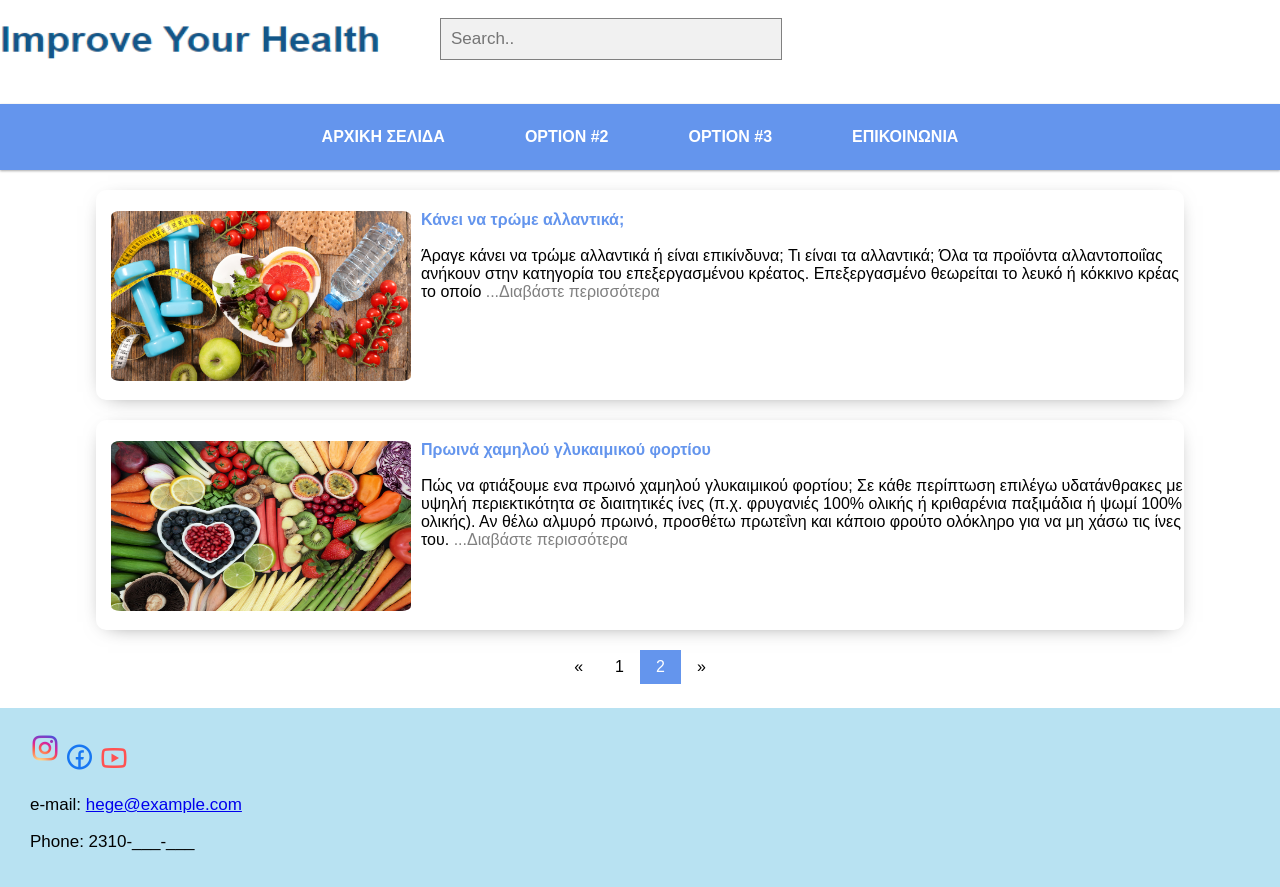
After one commit to AristeaLachana/PSPI2022, a PHP site: page /allArticlesNutrition2.html in a window 1280 px wide. The commit adds this page. Run offline with PHP 8.4, Linux system fonts and the light colour scheme.

Commit message:
Articles updated - changed colors, more pages, examples of articles in Nutrition issue: examples of articles in Psychology and Exercise

```diff
--- /dev/null
+++ b/allArticlesNutrition2.html
@@ -0,0 +1,133 @@
+<!DOCTYPE html>
+<html lang="en" dir="ltr">
+  <head>
+    <meta charset = "UTF-8" name="viewport" content="width=device-width, initial-scale=1.0">
+    <link rel="stylesheet" href="https://cdnjs.cloudflare.com/ajax/libs/font-awesome/4.7.0/css/font-awesome.min.css">
+    <link rel="stylesheet" href="pspi.css">
+    <!-- Font icons pulled from remix icon CDN (Content delivery network) -->
+   <link href="https://cdn.jsdelivr.net/npm/remixicon@2.5.0/fonts/remixicon.css" rel="stylesheet">
+   <!-- Link to your stylesheet -->
+   <link rel="stylesheet" href="./styles.css">
+   <!-- -->
+   <meta http-equiv="X-UA-Compatible" content="IE=edge">
+
+    <title>Nutrition</title>
+
+    <style>
+
+    body {
+      margin: 0;
+      font-family: Arial, Helvetica, sans-serif;
+    }
+    /*a{text-decoration: none;}*/
+    </style>
+  </head>
+
+  <body>
+    <div class="logo" >
+        <a href="firstPage.html"> <img alt="Improve Your Health" src="logo.png"
+           width="400" height="100"></a>
+    </div>
+  <br>
+    <form class="search" style="margin:auto;max-width:400px">
+      <input type="text" placeholder="Search.." name="search">
+    </form>
+
+    <div class="page">
+      <nav class="page__menu page__custom-settings menu">
+
+        <ul class="menu__list r-list">
+          <li class="menu__group"><a href="#0" class="menu__link r-link text-underlined">ΑΡΧΙΚΗ ΣΕΛΙΔΑ</a></li>
+          <li class="menu__group"><a href="#0" class="menu__link r-link text-underlined">Option #2</a></li>
+          <li class="menu__group"><a href="#0" class="menu__link r-link text-underlined">Option #3</a></li>
+          <li class="menu__group"><a href="contactpage.html" class="menu__link r-link text-underlined">Επικοινωνια</a></li>
+
+        </ul>
+
+      </nav>
+    </div>
+
+    <!--first article-->
+    <div class="containerBlog">
+      <br>
+
+      <p>
+        <a class="containerBlog__img_link" href="#">
+          <img class="containerBlog__img" src="img2.jpeg"/>
+        </a>
+<a href="#"><strong style="color:#6495ED">Κάνει να τρώμε αλλαντικά;</strong></a><br><br>
+Άραγε κάνει να τρώμε αλλαντικά ή είναι επικίνδυνα; Τι είναι τα αλλαντικά;
+Όλα τα προϊόντα αλλαντοποιΐας ανήκουν στην κατηγορία του επεξεργασμένου κρέατος.
+
+Επεξεργασμένο θεωρείται το λευκό ή κόκκινο κρέας το οποίο
+<!--έχει συντηρηθεί με τη χρήση μεθόδων (όπως κάπνισμα, ωρίμανση, προσθήκη αλατιού) ή και με τη χρήση χημικών ουσιών όπως νιτρώδες νάτριο (πχ. ζαμπόν, πάριζα, γαλοπούλα, φέτες κοτόπουλου, σουτζούκι, λουκάνικα κλπ).
+
+Πηγή: Εθνικός Διατροφικός Οδηγός
+
+Γιατί θεωρείται επικίνδυνο;
+Δυστυχώς τα τελευταία χρόνια η συχνή κατανάλωση αυτού του τύπου κρέατος έχει συνδεθεί συστηματικά με αυξημένο κίνδυνο καρκινογένεσης. Με αποτέλεσμα το IARC Working group του Παγκόσμιου Οργανισμού Υγείας να το θεωρεί Group 1 Καρκινογόνο (δηλαδή ότι προκαλεί καρκίνο).
+
+Υπάρχουν Ισχυρές ενδείξεις ότι συνδέεται με αυξημένο κίνδυνο καρκίνου παχέος εντέρου και κάποια δεδομένα για καρκίνο στομάχου (όχι με σιγουριά).
+Πηγή: https://www.who.int/news-room/q-a-detail/q-a-on-the-carcinogenicity-of-the-consumption-of-red-meat-and-processed-meat)
+
+Πόσο μπορώ να τρώω;
+Έως 30γρ /εβδομάδα ΜΟΝΟ!!
+Δηλαδή 1 φέτα γαλοπούλα ή 1 λεπτη φέτα σαλάμι κλπ..
+Πηγή: Εθνικός Διατροφικός Οδηγός
+
+Η γνώμη μου είναι επειδή όταν βγαίνουμε μπορεί να πάρουμε 1 πίτσα ή 1 μακαρονάδα με κάποιο αλλαντικό καλό είναι να μην τα αγοράζουμε στο σπίτι τουλάχιστον..
+
+Προτιμάμε πιο συχνά αυγό ή τυρί χαμηλών λιπαρών στο sandwich μας αντί για αλλαντικά. -->
+<a href="#" style="color:grey;">...Διαβάστε περισσότερα</a>
+
+</p>
+
+</div>
+
+<!--second article-->
+    <div class="containerBlog">
+      <br>
+
+      <p>
+        <a class="containerBlog__img_link" href="#">
+          <img class="containerBlog__img" src="img.jpeg"/>
+        </a>
+        <a href="#"><strong style="color:#6495ED">Πρωινά χαμηλού γλυκαιμικού φορτίου</strong></a><br><br>
+        Πώς να φτιάξουμε ενα πρωινό χαμηλού γλυκαιμικού φορτίου; Σε κάθε περίπτωση επιλέγω υδατάνθρακες με υψηλή περιεκτικότητα σε διαιτητικές ίνες (π.χ. φρυγανιές 100% ολικής ή κριθαρένια παξιμάδια ή ψωμί 100% ολικής).
+
+Αν θέλω αλμυρό πρωινό, προσθέτω πρωτεΐνη και κάποιο φρούτο ολόκληρο για να μη χάσω τις ίνες του.
+
+<!--
+Ενώ αν θέλω γλυκό πρωινό π.χ. με μέλι ή μαρμελάδα, εστιάζω στα καλά λιπαρά. Όπως ταχίνι, ξηροί καρποί ή κάποιο άλλο βούτυρο ξηρών καρπών για να συμπληρώσω το πιάτο μου..
+Φυσικά μπορώ να συνδυάσω ψωμί με ανθότυρο και μέλι και να εχω και πρωτεϊνούλα στο γλυκό μου πρωινό.
+
+Με την προσθήκη λιπαρών και πρωτεΐνης αλλά και με την επιλογή υδατανθράκων ολικής, καθυστερώ τη γαστρική κένωση. Οι υδατάνθρακες περνούν στο λεπτό έντερο με καθυστέρηση,
+απορροφώνται πιο αργά, ανεβάζουν πιο αργά το σάκχαρο μου, το σάκχαρο πέφτει και πιο αργά και χορταίνω για περισσότερη ώρα.-->
+<a href="#" style="color:grey;">...Διαβάστε περισσότερα</a>
+
+    </p>
+
+    </div>
+
+    <div class="center">
+      <div class="pagination" style="align-items:center;">
+        <a href="allArticlesNutrition.html">&laquo;</a>
+        <a href="allArticlesNutrition.html">1</a>
+        <a href="#" class="active">2</a>
+        <a href="#">&raquo;</a>
+      </div>
+    </div>
+  </body>
+
+  <footer class="footerCSS">
+    <br><br>
+
+    <a href="https://www.instagram.com/" style="text-decoration:none;" class="positioned ri-instagram-line icon"></a>
+    <a href="https://el-gr.facebook.com/" style="text-decoration:none;" class="positioned ri-facebook-circle-line icon"></a>
+    <a href="https://www.youtube.com/" style="text-decoration:none;" class="positioned ri-youtube-line icon"></a>
+
+    <p class="positioned" style="font-size:17px;">e-mail: <a href="mailto:hege@example.com">hege@example.com</a></p>
+    <p class="positioned" style="font-size:17px;">Phone: 2310-___-___</p>
+    <br>
+  </footer>
+  </html>
--- a/pspi.css
+++ b/pspi.css
@@ -467,7 +467,7 @@ form.search::after {
 }
 
 .pagination a.active {
-  background-color: #125688;
+  background-color: #6495ED;
   color: white;
 }
 
```
Also changed, not shown: allArticlesExercise.html (added, +100 -0 lines), allArticlesNutrition.html (renamed from allArticlesAndVideos.html, +38 -24 lines), allArticlesPsychology.html (added, +99 -0 lines).
